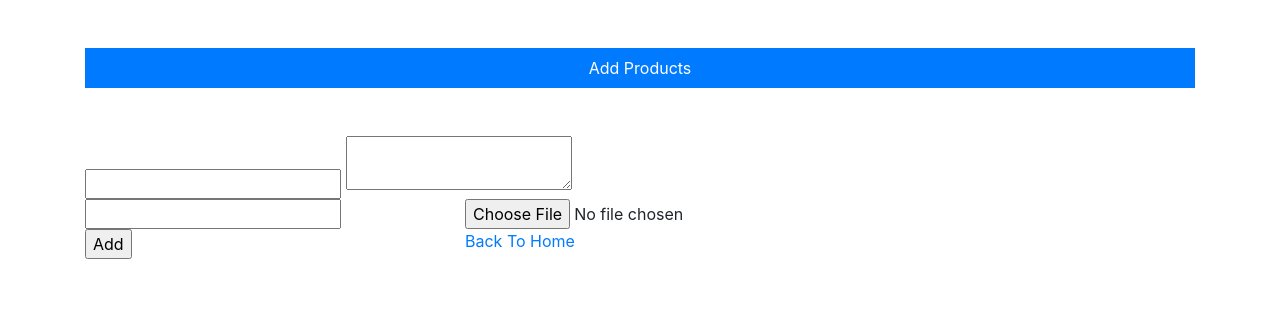
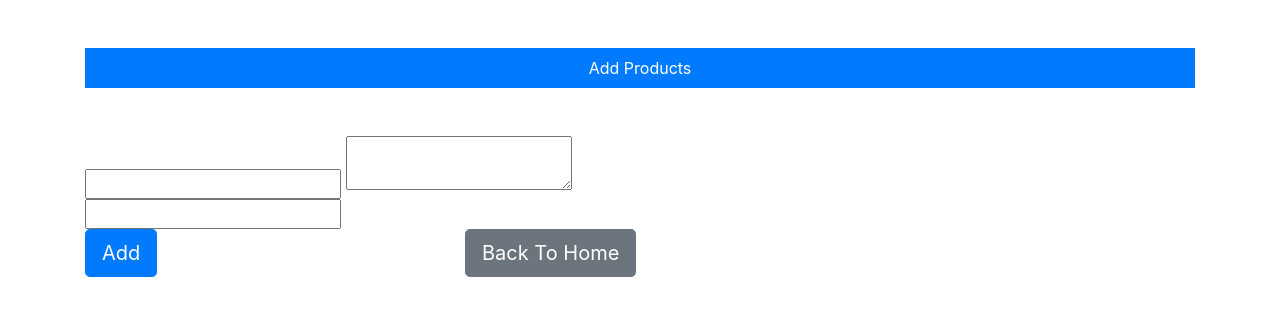
Before and after one commit to MeshackKipkorir/simpleShoppingCart, a Django app: template simpleShoppingcart/cart/templates/add_products.html in a window 1280 px wide. Shown: the part 56-372 px from the top of the page. Run offline with Django 3.2, Linux system fonts and the light colour scheme; the template is opened without the code that fills it, so the values that code supplies are empty, except form fields; tables that the repository leaves empty hold one stand-in row (values such as "Sample post"); form fields are guessed from the names that the template uses; some libraries are stand-ins or nearby versions.

Commit message:
added styling to display_items and add_products

```diff
--- a/simpleShoppingcart/cart/templates/add_products.html
+++ b/simpleShoppingcart/cart/templates/add_products.html
@@ -8,20 +8,21 @@
 </div><br><br>
 
 <div class="container">
-<form action="" method="POST" class="d-inline">
+<form method="POST" autocomplete="off">
+        {% csrf_token %}
         {{form.product_name|as_crispy_field}}
         {{form.product_description|as_crispy_field}}
 
         <div class="row">
             <div class="col-md-4">{{form.product_price|as_crispy_field}}</div>
-            <div class="col-md-4 ">{{form.product_img|as_crispy_field}}</div>
+
         </div>
         <div class="row">
             <div class="col-md-4">
-                <input type="submit" value="Add">
+                <button class="btn btn-lg btn-primary" type="Submit">Add</button>
             </div>
             <div class="col-md-4">
-                <a href="{% url 'display_items' %}">Back To Home</a>
+                <a href="{% url 'display_items' %}" class="btn btn-secondary btn-lg">Back To Home</a>
             </div>
         </div>
 
--- a/simpleShoppingcart/cart/templates/display_items.html
+++ b/simpleShoppingcart/cart/templates/display_items.html
@@ -47,7 +47,9 @@
                         </div>
                     </div>
                     </div>
-              </div>
+              </div><br><br>
+              <a href="{% url 'add_product' %}" class="btn btn-primary btn-lg btn-block">Add Product</a>
+
 </div>
 
 
```
